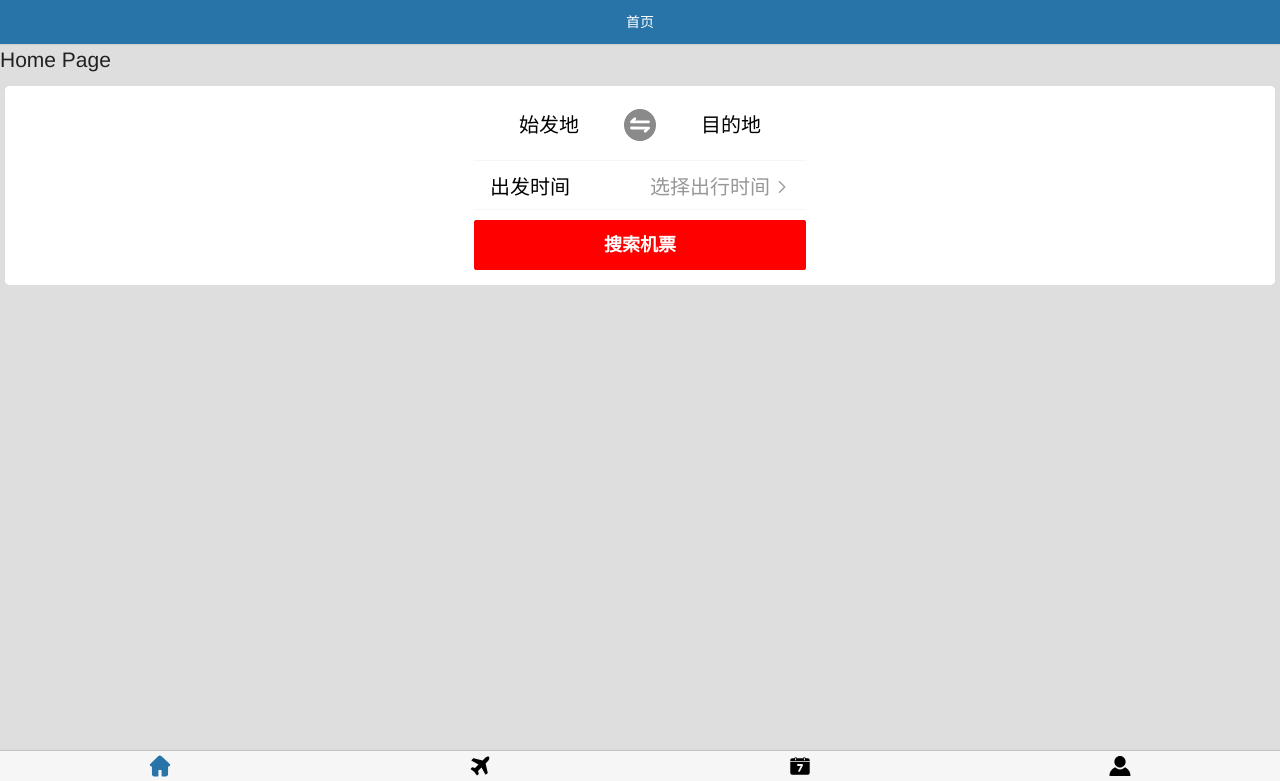
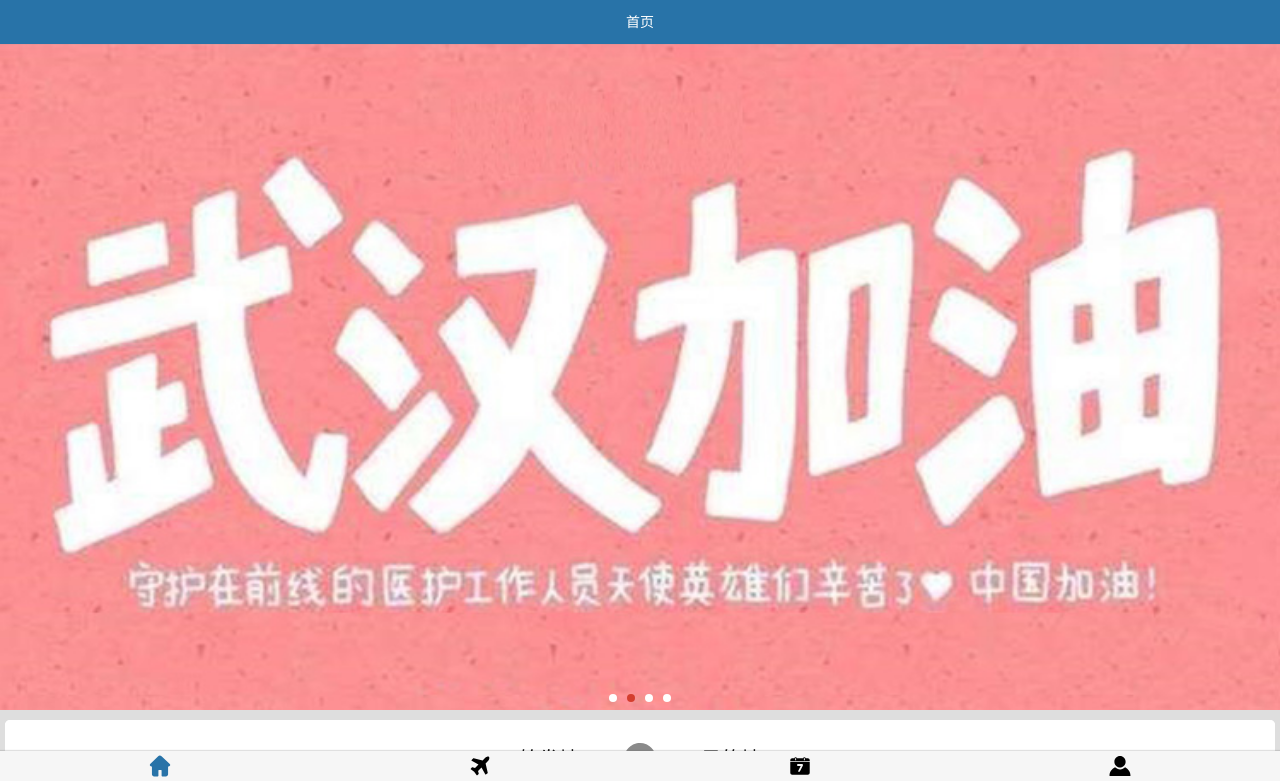
Before and after one commit to xiaoxiaozeyu/low-price-ticketMiningSystem-frontendPart, a Vue app: page /home in a window 1280 px wide. Shown: the top 781 px of the page. Built offline with nearby package versions, Linux system fonts and the light colour scheme.

Commit message:
modify home-swiper css

```diff
--- a/src/views/home/Home.vue
+++ b/src/views/home/Home.vue
@@ -1,29 +1,18 @@
 <template>
   <div id="home">
     <nav-bar class="home-nav"><div slot="center">首页</div></nav-bar>
-
-     <h2>Home Page</h2>
-     <!--  -->
-     <!--    <div><date-picker v-model="startDate"></date-picker></div>-->
-     <!--    <div v-if="result">-->
-     <!--      <h3>{{ result }}</h3>-->
-     <!--      <h3>{{ result.data }}</h3>-->
-     <!--      <h3>{{ result.ret }}</h3>-->
-     <!--    </div>-->
-     <ticket-search  ></ticket-search>
-
-
+    <!--轮播图组件-->
+    <home-swiper></home-swiper>
+    <!--搜索框组件-->
+    <ticket-search  ></ticket-search>
   </div>
 </template>
 
 <script>
   import NavBar from 'components/common/navbar/NavBar'
   import DatePicker from 'components/common/datepicker/DatePicker'
-  import Scroll from "../../components/common/scroll/Scroll";
-
+  import HomeSwiper from "./childComponents/HomeSwiper";
   import TicketSearch from "./childComponents/TicketSearch";
-
-  import {getHomeTestInfo} from 'network/home'
 
   export default {
     name: "Home",
@@ -31,21 +20,7 @@
       NavBar,
       DatePicker,
       TicketSearch,
-      Scroll
-    },
-    data() {
-      return {
-        result: null
-      }
-    },
-    methods: {
-
-    },
-    created() {
-      // getHomeTestInfo().then(res => {
-      //   console.log(res);
-      //   this.result = res;
-      // })
+      HomeSwiper
     }
   }
 </script>
--- /dev/null
+++ b/src/views/home/childComponents/HomeSwiper.vue
@@ -0,0 +1,34 @@
+<template>
+  <div>
+    <swiper>
+      <swiper-item>
+        <img src='~assets/img/swiper/s1.jpg' alt=""   />
+      </swiper-item>
+      <swiper-item>
+        <img src='~assets/img/swiper/s2.jpg' alt=""   />
+      </swiper-item>
+      <swiper-item>
+        <img src='~assets/img/swiper/s3.jpg' alt=""   />
+      </swiper-item>
+      <swiper-item>
+        <img src='~assets/img/swiper/s4.jpg' alt=""   />
+      </swiper-item>
+    </swiper>
+  </div>
+</template>
+
+<script>
+  import {Swiper, SwiperItem} from 'components/common/swiper'
+
+  export default {
+    name: "HomeSwiper",
+    components: {
+      Swiper,
+      SwiperItem
+    }
+  }
+</script>
+
+<style scoped>
+
+</style>
--- a/src/views/home/childComponents/TicketSearch.vue
+++ b/src/views/home/childComponents/TicketSearch.vue
@@ -109,7 +109,7 @@
   }
 
   #ticketsearch {
-    margin: 10px 5px;
+    margin: 0px 5px 5px 5px;
     background: #ffffff;
     border-radius: 5px;
   }
```
